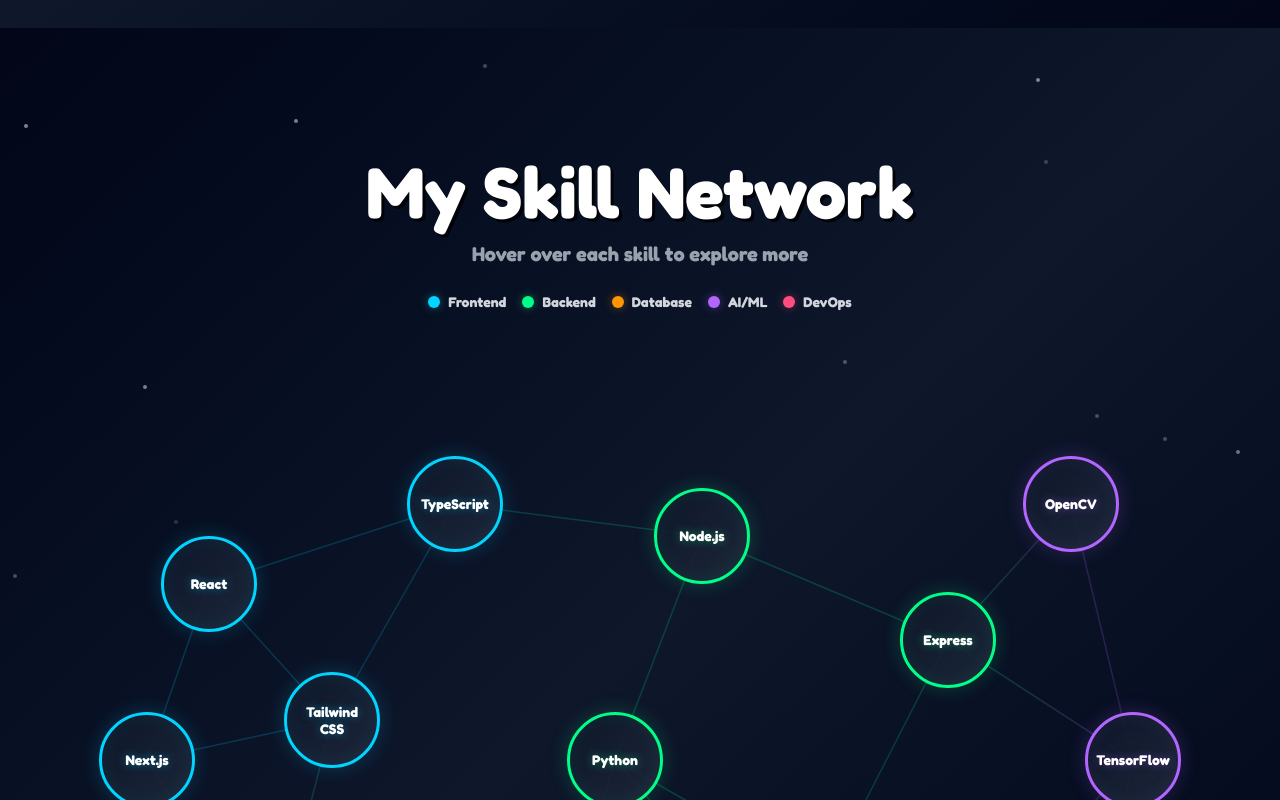
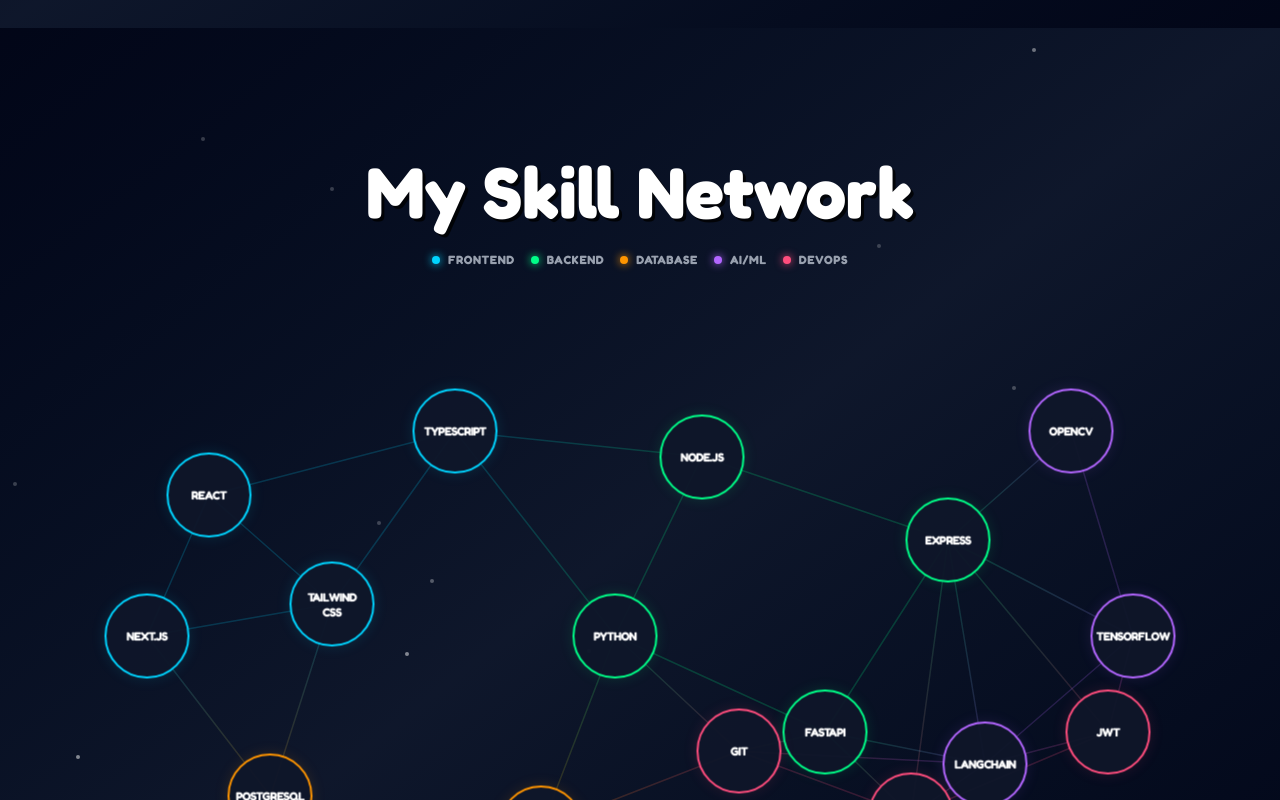
Before and after one commit to Anjali1874/portfolio, a React (Vite) app: page / in a window 1280 px wide. Shown: the part 1640-2440 px from the top of the page. Built offline with nearby package versions, Linux system fonts and the light colour scheme.

Commit message:
Adjusted skills bubbles designing

```diff
--- a/src/pages/Skills.jsx
+++ b/src/pages/Skills.jsx
@@ -2,50 +2,36 @@
 import '../styles/Skills.css';
 
 function Skills() {
-  const [hoveredSkill, setHoveredSkill] = useState(null);
   const [isMobile, setIsMobile] = useState(false);
   const canvasRef = useRef(null);
   const containerRef = useRef(null);
 
   const skillsData = [
-    // Frontend (Cyan/Blue)
-    { id: 1, name: 'React', x: 15, y: 28, color: '#00d4ff', category: 'Frontend', description: 'Building interactive UIs with React and Hooks' },
-    { id: 2, name: 'Next.js', x: 10, y: 50, color: '#00d4ff', category: 'Frontend', description: 'Full-stack development with Next.js framework' },
-    { id: 3, name: 'TypeScript', x: 35, y: 18, color: '#00d4ff', category: 'Frontend', description: 'Type-safe JavaScript development' },
-    { id: 4, name: 'Tailwind CSS', x: 25, y: 45, color: '#00d4ff', category: 'Frontend', description: 'Utility-first CSS framework for rapid styling' },
-
-    // Backend (Green)
-    { id: 5, name: 'Node.js', x: 55, y: 22, color: '#00ff88', category: 'Backend', description: 'Server-side JavaScript runtime environment' },
-    { id: 6, name: 'Python', x: 48, y: 50, color: '#00ff88', category: 'Backend', description: 'Versatile language for backend and AI/ML' },
-    { id: 7, name: 'Express', x: 75, y: 35, color: '#00ff88', category: 'Backend', description: 'Minimal and flexible Node.js web framework' },
-    { id: 8, name: 'FastAPI', x: 65, y: 65, color: '#00ff88', category: 'Backend', description: 'Modern, fast Python web framework' },
-
-    // Database (Orange)
-    { id: 9, name: 'PostgreSQL', x: 20, y: 75, color: '#ff9500', category: 'Database', description: 'Powerful open-source relational database' },
-    { id: 10, name: 'MongoDB', x: 42, y: 80, color: '#ff9500', category: 'Database', description: 'NoSQL document database for flexible data' },
-
-    // AI/ML & Tools (Purple/Magenta)
-    { id: 11, name: 'OpenCV', x: 85, y: 18, color: '#b366ff', category: 'AI/ML', description: 'Computer vision and image processing library' },
-    { id: 12, name: 'TensorFlow', x: 90, y: 50, color: '#b366ff', category: 'AI/ML', description: 'Machine learning and deep learning framework' },
-    { id: 13, name: 'LangChain', x: 78, y: 70, color: '#b366ff', category: 'AI/ML', description: 'Framework for building LLM applications' },
-
-    // DevOps & Security (Pink/Red)
-    { id: 14, name: 'Git', x: 58, y: 68, color: '#ff4d7d', category: 'DevOps', description: 'Version control and collaboration' },
-    { id: 15, name: 'Docker', x: 72, y: 78, color: '#ff4d7d', category: 'DevOps', description: 'Containerization for deployment' },
-    { id: 16, name: 'JWT', x: 88, y: 65, color: '#ff4d7d', category: 'DevOps', description: 'Secure authentication and authorization' },
+    { id: 1, name: 'React', x: 15, y: 28, color: '#00d4ff', category: 'Frontend' },
+    { id: 2, name: 'Next.js', x: 10, y: 50, color: '#00d4ff', category: 'Frontend' },
+    { id: 3, name: 'TypeScript', x: 35, y: 18, color: '#00d4ff', category: 'Frontend' },
+    { id: 4, name: 'Tailwind CSS', x: 25, y: 45, color: '#00d4ff', category: 'Frontend' },
+    { id: 5, name: 'Node.js', x: 55, y: 22, color: '#00ff88', category: 'Backend' },
+    { id: 6, name: 'Python', x: 48, y: 50, color: '#00ff88', category: 'Backend' },
+    { id: 7, name: 'Express', x: 75, y: 35, color: '#00ff88', category: 'Backend' },
+    { id: 8, name: 'FastAPI', x: 65, y: 65, color: '#00ff88', category: 'Backend' },
+    { id: 9, name: 'PostgreSQL', x: 20, y: 75, color: '#ff9500', category: 'Database' },
+    { id: 10, name: 'MongoDB', x: 42, y: 80, color: '#ff9500', category: 'Database' },
+    { id: 11, name: 'OpenCV', x: 85, y: 18, color: '#b366ff', category: 'AI/ML' },
+    { id: 12, name: 'TensorFlow', x: 90, y: 50, color: '#b366ff', category: 'AI/ML' },
+    { id: 13, name: 'LangChain', x: 78, y: 70, color: '#b366ff', category: 'AI/ML' },
+    { id: 14, name: 'Git', x: 58, y: 68, color: '#ff4d7d', category: 'DevOps' },
+    { id: 15, name: 'Docker', x: 72, y: 78, color: '#ff4d7d', category: 'DevOps' },
+    { id: 16, name: 'JWT', x: 88, y: 65, color: '#ff4d7d', category: 'DevOps' },
   ];
 
-  // Detect mobile screen
   useEffect(() => {
-    const checkMobile = () => {
-      setIsMobile(window.innerWidth < 768);
-    };
+    const checkMobile = () => setIsMobile(window.innerWidth < 768);
     checkMobile();
     window.addEventListener('resize', checkMobile);
     return () => window.removeEventListener('resize', checkMobile);
   }, []);
 
-  // Draw connecting lines with animation
   useEffect(() => {
     const canvas = canvasRef.current;
     const container = containerRef.current;
@@ -55,37 +41,24 @@
       const rect = container.getBoundingClientRect();
       canvas.width = rect.width;
       canvas.height = rect.height;
+      const ctx = canvas.getContext('2d');
+      ctx.clearRect(0, 0, canvas.width, canvas.height);
 
-      const ctx = canvas.getContext('2d');
-      const width = canvas.width;
-      const height = canvas.height;
-
-      // Clear canvas
-      ctx.clearRect(0, 0, width, height);
-
-      // Don't draw lines on mobile
       if (isMobile) return;
 
-      // Draw lines connecting nearby skills with gradient
       skillsData.forEach((skill1, index1) => {
         skillsData.forEach((skill2, index2) => {
           if (index2 > index1) {
-            const dx = (skill2.x - skill1.x) * width / 100;
-            const dy = (skill2.y - skill1.y) * height / 100;
-            const distance = Math.sqrt(dx * dx + dy * dy);
+            const x1 = (skill1.x * canvas.width) / 100;
+            const y1 = (skill1.y * canvas.height) / 100;
+            const x2 = (skill2.x * canvas.width) / 100;
+            const y2 = (skill2.y * canvas.height) / 100;
+            const dist = Math.sqrt(Math.pow(x2 - x1, 2) + Math.pow(y2 - y1, 2));
 
-            // Only connect if reasonably close
-            if (distance < 280) {
-              const x1 = (skill1.x * width) / 100;
-              const y1 = (skill1.y * height) / 100;
-              const x2 = (skill2.x * width) / 100;
-              const y2 = (skill2.y * height) / 100;
-
-              // Create gradient for line
+            if (dist < 280) {
               const gradient = ctx.createLinearGradient(x1, y1, x2, y2);
               gradient.addColorStop(0, `${skill1.color}30`);
               gradient.addColorStop(1, `${skill2.color}30`);
-
               ctx.strokeStyle = gradient;
               ctx.lineWidth = 1.5;
               ctx.beginPath();
@@ -105,151 +78,49 @@
 
   return (
     <div id="skills" className="w-full min-h-screen bg-gradient-to-br from-slate-950 via-slate-900 to-slate-950 relative overflow-hidden pt-20 md:pt-32 pb-20 px-4 md:px-6">
-      {/* Animated background particles */}
+
+      {/* Background Particles */}
       <div className="absolute inset-0 overflow-hidden pointer-events-none">
-        {[...Array(20)].map((_, i) => (
-          <div
-            key={i}
-            className="absolute w-1 h-1 bg-white rounded-full animate-pulse"
-            style={{
-              left: `${Math.random() * 100}%`,
-              top: `${Math.random() * 100}%`,
-              animationDelay: `${Math.random() * 3}s`,
-              opacity: 0.1 + Math.random() * 0.2
-            }}
+        {[...Array(15)].map((_, i) => (
+          <div key={i} className="absolute w-1 h-1 bg-white rounded-full animate-pulse opacity-20"
+            style={{ left: `${Math.random() * 100}%`, top: `${Math.random() * 100}%`, animationDelay: `${Math.random() * 3}s` }}
           />
         ))}
       </div>
 
-      {/* Header */}
       <div className="relative text-center z-30 mb-8 md:mb-12">
-        <h1 className="text-4xl md:text-6xl lg:text-7xl font-black text-white font-fredoka mb-3"
-            style={{textShadow: '3px 3px 0px rgba(0,0,0,0.8)'}}>
+        <h1 className="text-4xl md:text-6xl lg:text-7xl font-black text-white font-fredoka mb-3" style={{textShadow: '3px 3px 0px rgba(0,0,0,0.8)'}}>
           My Skill Network
         </h1>
-        <p className="text-base md:text-xl text-gray-400 font-fredoka px-4">
-          {isMobile ? 'Tap each skill to explore' : 'Hover over each skill to explore more'}
-        </p>
-
-        {/* Category legend */}
-        <div className="flex flex-wrap justify-center gap-3 md:gap-4 mt-6 px-4">
-          {[
-            { name: 'Frontend', color: '#00d4ff' },
-            { name: 'Backend', color: '#00ff88' },
-            { name: 'Database', color: '#ff9500' },
-            { name: 'AI/ML', color: '#b366ff' },
-            { name: 'DevOps', color: '#ff4d7d' }
-          ].map((cat) => (
+        <div className="flex flex-wrap justify-center gap-3 md:gap-4 mt-6">
+          {[{ name: 'Frontend', color: '#00d4ff' }, { name: 'Backend', color: '#00ff88' }, { name: 'Database', color: '#ff9500' }, { name: 'AI/ML', color: '#b366ff' }, { name: 'DevOps', color: '#ff4d7d' }].map((cat) => (
             <div key={cat.name} className="flex items-center gap-2">
-              <div
-                className="w-3 h-3 rounded-full"
-                style={{
-                  backgroundColor: cat.color,
-                  boxShadow: `0 0 10px ${cat.color}66`
-                }}
-              />
-              <span className="text-xs md:text-sm text-gray-300 font-fredoka">{cat.name}</span>
+              <div className="w-2 h-2 rounded-full" style={{ backgroundColor: cat.color, boxShadow: `0 0 8px ${cat.color}` }} />
+              <span className="text-[10px] md:text-xs text-gray-400 font-fredoka uppercase tracking-wider">{cat.name}</span>
             </div>
           ))}
         </div>
       </div>
 
-      {/* Description Box */}
-      {hoveredSkill && (
-        <div className="fixed top-32 md:top-40 left-1/2 transform -translate-x-1/2 bg-slate-900/95 backdrop-blur-md border-2 rounded-2xl p-4 md:p-5 z-50 max-w-xs md:max-w-sm mx-4 shadow-2xl animate-fade-in-up"
-             style={{
-               borderColor: hoveredSkill.color,
-               boxShadow: `0 0 30px ${hoveredSkill.color}40, 0 0 60px ${hoveredSkill.color}20`
-             }}>
-          <div className="flex items-center gap-3 mb-2">
-            <div
-              className="w-3 h-3 rounded-full animate-pulse"
-              style={{ backgroundColor: hoveredSkill.color }}
-            />
-            <h3 className="text-white font-bold font-fredoka text-base md:text-lg">{hoveredSkill.name}</h3>
-          </div>
-          <p className="text-gray-300 font-fredoka text-xs md:text-sm leading-relaxed">
-            {hoveredSkill.description}
-          </p>
-          <div className="mt-3 pt-3 border-t border-gray-700">
-            <span className="text-xs text-gray-400 font-fredoka">{hoveredSkill.category}</span>
-          </div>
-        </div>
-      )}
-
-      {/* Skills Container */}
-      <div ref={containerRef} className="relative w-full h-[600px] md:h-[700px] lg:h-screen z-20 mt-8">
-        {/* Canvas for connecting lines */}
-        <canvas
-          ref={canvasRef}
-          className="absolute inset-0 top-0 left-0 w-full h-full"
-          style={{ pointerEvents: 'none' }}
-        />
+      <div ref={containerRef} className="relative w-full h-[500px] md:h-[600px] lg:h-[80vh] z-20 mt-8">
+        <canvas ref={canvasRef} className="absolute inset-0 w-full h-full pointer-events-none" />
 
         {skillsData.map((skill) => (
-          <div
-            key={skill.id}
-            className="skill-bubble absolute transform -translate-x-1/2 -translate-y-1/2 cursor-pointer group z-20 transition-all duration-300"
-            style={{
-              left: `${skill.x}%`,
-              top: `${skill.y}%`
-            }}
-            onMouseEnter={() => !isMobile && setHoveredSkill(skill)}
-            onMouseLeave={() => !isMobile && setHoveredSkill(null)}
-            onClick={() => isMobile && setHoveredSkill(hoveredSkill?.id === skill.id ? null : skill)}
-          >
-            {/* Outer glow on hover */}
-            <div
-              className="absolute inset-0 rounded-full blur-xl md:blur-2xl opacity-0 group-hover:opacity-100 group-active:opacity-100 transition-opacity duration-300"
-              style={{
-                background: `radial-gradient(circle, ${skill.color} 0%, transparent 70%)`,
-                width: isMobile ? '100px' : '140px',
-                height: isMobile ? '100px' : '140px',
-                transform: 'translate(-50%, -50%)',
-                left: '50%',
-                top: '50%'
-              }}
-            ></div>
+          <div key={skill.id} className="skill-bubble absolute transform -translate-x-1/2 -translate-y-1/2 cursor-default group z-20"
+            style={{ left: `${skill.x}%`, top: `${skill.y}%` }}>
 
-            {/* Pulsing ring effect */}
-            <div
-              className="absolute inset-0 rounded-full opacity-0 group-hover:opacity-100 group-hover:animate-ping"
-              style={{
-                width: isMobile ? '70px' : '96px',
-                height: isMobile ? '70px' : '96px',
-                border: `2px solid ${skill.color}`,
-                transform: 'translate(-50%, -50%)',
-                left: '50%',
-                top: '50%'
-              }}
-            ></div>
+            {/* Hover Glow */}
+            <div className="absolute inset-0 rounded-full blur-xl opacity-0 group-hover:opacity-100 transition-opacity duration-500"
+              style={{ background: `radial-gradient(circle, ${skill.color} 0%, transparent 70%)`, width: isMobile ? '80px' : '120px', height: isMobile ? '80px' : '120px', transform: 'translate(-50%, -50%)', left: '50%', top: '50%' }}
+            />
 
-            {/* Main circle */}
-            <div
-              className="relative rounded-full flex items-center justify-center font-bold text-white text-center border-2 md:border-3 transition-all duration-300 group-hover:shadow-2xl group-hover:scale-110 md:group-hover:scale-125 group-active:scale-110"
-              style={{
-                width: isMobile ? '70px' : '96px',
-                height: isMobile ? '70px' : '96px',
-                borderColor: skill.color,
-                boxShadow: `0 0 20px ${skill.color}33, inset 0 0 20px ${skill.color}11`,
-                background: `linear-gradient(135deg, rgba(15, 23, 42, 0.95) 0%, rgba(30, 41, 59, 0.9) 100%)`
-              }}
-            >
-              <span className="text-xs md:text-sm font-fredoka px-2 leading-tight" style={{
-                textShadow: `0 0 10px ${skill.color}66`
-              }}>
+            {/* Main Bubble */}
+            <div className="relative rounded-full flex items-center justify-center font-bold text-white text-center border-2 transition-all duration-300 group-hover:scale-110 shadow-lg"
+              style={{ width: isMobile ? '60px' : '85px', height: isMobile ? '60px' : '85px', borderColor: skill.color, background: `rgba(15, 23, 42, 0.95)`, boxShadow: `0 0 15px ${skill.color}20` }}>
+              <span className="text-[10px] md:text-xs font-fredoka px-2 leading-tight uppercase tracking-tighter">
                 {skill.name}
               </span>
             </div>
-
-            {/* Category badge on mobile */}
-            {isMobile && (
-              <div
-                className="absolute -bottom-6 left-1/2 transform -translate-x-1/2 text-xs text-gray-400 font-fredoka whitespace-nowrap"
-              >
-                {skill.category}
-              </div>
-            )}
           </div>
         ))}
       </div>
--- a/src/styles/MagicCursor.css
+++ b/src/styles/MagicCursor.css
@@ -1,97 +1,38 @@
-/* Hide default cursor */
-* {
-  cursor: none;
+.magic-container {
+  position: fixed;
+  inset: 0;
+  pointer-events: none;
+  z-index: 9999;
 }
 
-/* Cursor glow circle - outer ring */
 .magic-cursor-glow {
-  position: fixed;
-  width: 40px;
-  height: 40px;
-  border: 2px solid rgba(236, 72, 153, 0.3);
+  position: absolute;
+  width: 20px;
+  height: 20px;
+  background: white;
   border-radius: 50%;
+  filter: blur(8px);
+  box-shadow: 0 0 20px #ff69b4, 0 0 40px #00d4ff;
   transform: translate(-50%, -50%);
-  pointer-events: none;
-  z-index: 9999;
-  box-shadow: 0 0 20px rgba(236, 72, 153, 0.4),
-              inset 0 0 20px rgba(236, 72, 153, 0.1);
-  mix-blend-mode: screen;
-  animation: cursor-pulse 1.5s ease-in-out infinite;
+  transition: transform 0.1s ease-out;
 }
 
-/* Cursor dot - center */
-.magic-cursor-dot {
-  position: fixed;
-  width: 12px;
-  height: 12px;
-  background: radial-gradient(circle, rgba(236, 72, 153, 0.8), rgba(236, 72, 153, 0.3));
-  border-radius: 50%;
+.magic-star {
+  position: absolute;
+  /* Creates a 4-pointed star shape */
+  clip-path: polygon(50% 0%, 61% 35%, 98% 35%, 68% 57%, 79% 91%, 50% 70%, 21% 91%, 32% 57%, 2% 35%, 39% 35%);
   transform: translate(-50%, -50%);
-  pointer-events: none;
-  z-index: 10000;
-  box-shadow: 0 0 15px rgba(236, 72, 153, 0.8),
-              0 0 30px rgba(236, 72, 153, 0.4);
-  mix-blend-mode: screen;
+  animation: magic-shoot forwards ease-out;
 }
 
-/* Cursor trail - thin glow line */
-.magic-cursor-trail {
-  position: fixed;
-  width: 8px;
-  height: 8px;
-  background: radial-gradient(circle, rgba(236, 72, 153, 0.5), transparent);
-  border-radius: 50%;
-  transform: translate(-50%, -50%);
-  pointer-events: none;
-  z-index: 9998;
-  box-shadow: 0 0 8px rgba(236, 72, 153, 0.4);
-  filter: blur(1px);
-  opacity: 0.6;
-}
-
-/* Particle effect */
-.magic-particle {
-  position: fixed;
-  width: 6px;
-  height: 6px;
-  background: radial-gradient(circle, rgba(236, 72, 153, 0.9), rgba(236, 72, 153, 0));
-  border-radius: 50%;
-  pointer-events: none;
-  z-index: 9997;
-  box-shadow: 0 0 10px rgba(236, 72, 153, 0.6);
-  mix-blend-mode: screen;
-}
-
-/* Particle floating animation */
-@keyframes magic-particle-float {
+@keyframes magic-shoot {
   0% {
+    transform: translate(-50%, -50%) scale(1) rotate(0deg);
     opacity: 1;
-    transform: translate(-50%, -50%) scale(1);
-  }
-  50% {
-    opacity: 0.8;
   }
   100% {
+    /* Moves the particle to its randomized target (tx, ty) */
+    transform: translate(calc(-50% + var(--tx)), calc(-50% + var(--ty))) scale(0) rotate(360deg);
     opacity: 0;
-    transform: translate(-50%, -150px) scale(0.5);
   }
 }
-
-/* Cursor pulse animation */
-@keyframes cursor-pulse {
-  0%, 100% {
-    box-shadow: 0 0 20px rgba(236, 72, 153, 0.4),
-                inset 0 0 20px rgba(236, 72, 153, 0.1);
-  }
-  50% {
-    box-shadow: 0 0 30px rgba(236, 72, 153, 0.6),
-                inset 0 0 30px rgba(236, 72, 153, 0.2);
-  }
-}
-
-/* On links and buttons, show pointer on hover */
-a:hover,
-button:hover,
-.cursor-pointer:hover {
-  cursor: pointer;
-}
```
Also changed, not shown: src/components/MagicCursor.jsx (+44 -45 lines).
